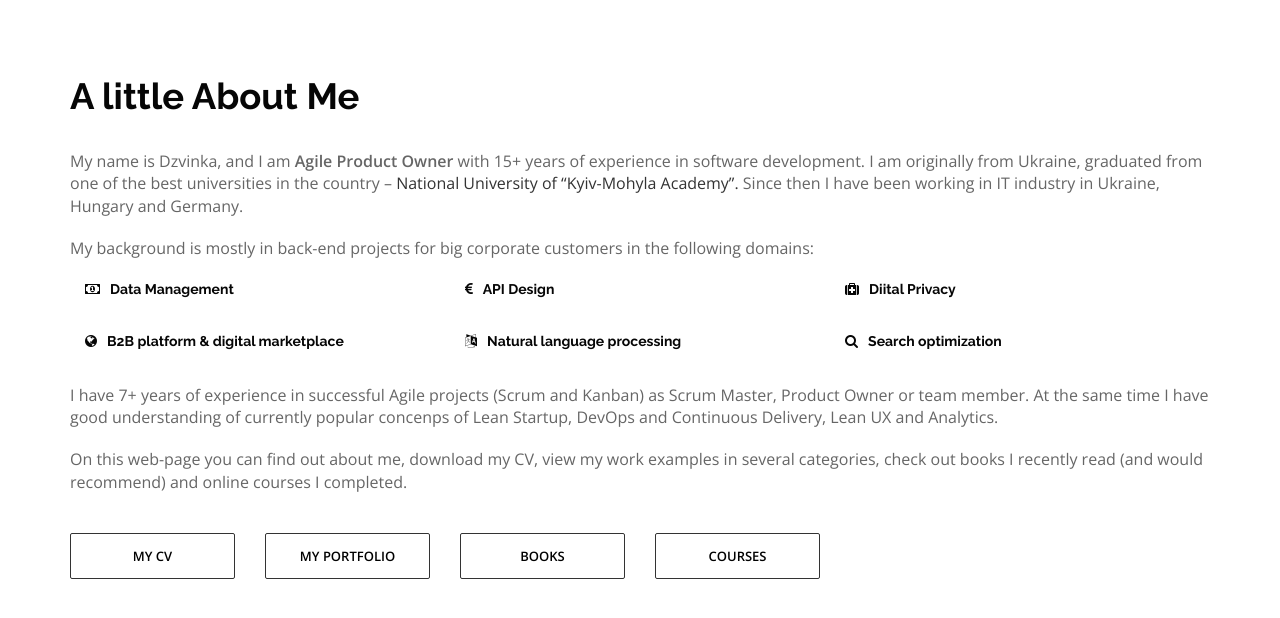
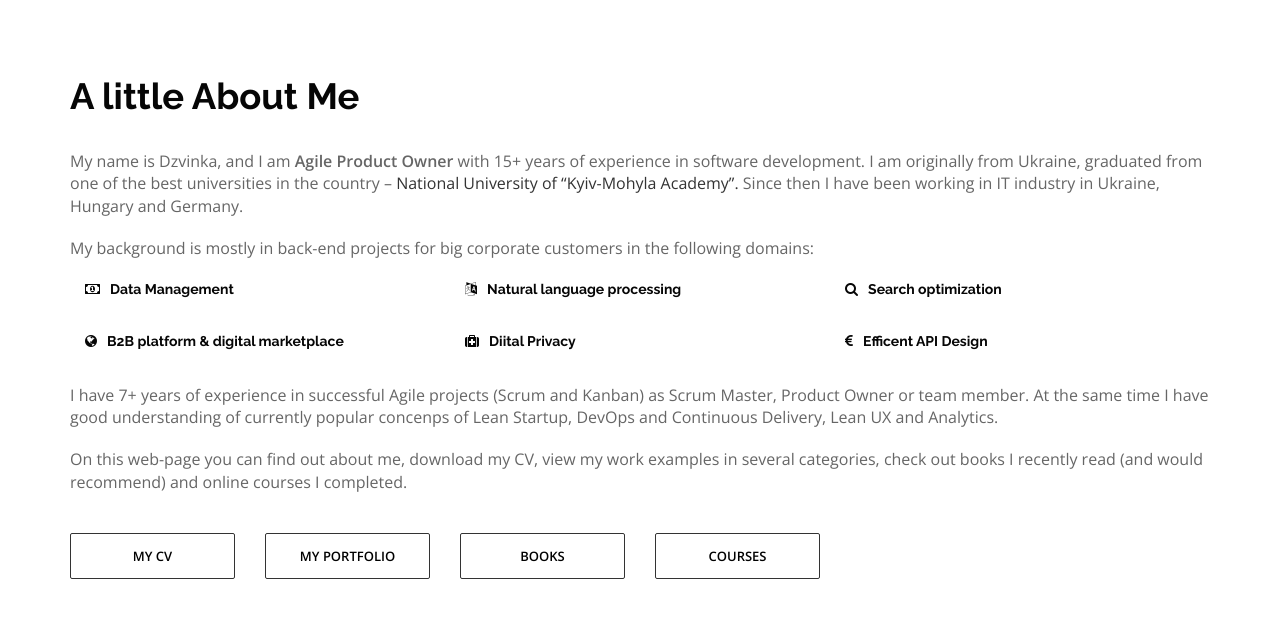
Before and after one commit to dzvinka-mytsyk/dzvinka-mytsyk.github.io, a Jekyll site: the page built from about.html, in a window 1280 px wide and 900 px high, cut to the strip 223-868 px from the top of the window. Shown: the top 618 px of the strip. Built offline with Jekyll 4.4.1, drawn with Linux system fonts in a browser that asks for light colours.

Commit message:
Update about.html
Change order of bullet points.

```diff
--- a/about.html
+++ b/about.html
@@ -42,16 +42,16 @@ title: Agile Product Owner
 
                           </div><!--me hobbies-->
                       </div><!--hobbies col-->
-                      <div class="col-md-4 margin20">
+                        <div class="col-md-4 margin20">
                           <div class="me-hobbies">
-                              <h5><i class="fa fa-eur"></i> &nbsp API Design</h5>
+                              <h5><i class="fa fa-language"></i> &nbsp Natural language processing </h5>
                               <p>
                               </p>
                           </div><!--me hobbies-->
                       </div><!--hobbies col-->
                       <div class="col-md-4 margin20">
                           <div class="me-hobbies">
-                              <h5><i class="fa fa-medkit"></i> &nbsp Diital Privacy</h5>
+                              <h5><i class="fa fa-search"></i> &nbsp Search optimization</h5>
                               <p>
                               </p>
                           </div><!--me hobbies-->
@@ -66,14 +66,15 @@ title: Agile Product Owner
                       </div><!--hobbies col-->
                       <div class="col-md-4 margin20">
                           <div class="me-hobbies">
-                              <h5><i class="fa fa-language"></i> &nbsp Natural language processing </h5>
+                              <h5><i class="fa fa-medkit"></i> &nbsp Diital Privacy</h5>
                               <p>
                               </p>
                           </div><!--me hobbies-->
                       </div><!--hobbies col-->
+
                       <div class="col-md-4 margin20">
                           <div class="me-hobbies">
-                              <h5><i class="fa fa-search"></i> &nbsp Search optimization</h5>
+                              <h5><i class="fa fa-eur"></i> &nbsp Efficent API Design</h5>
                               <p>
                               </p>
                           </div><!--me hobbies-->
```
